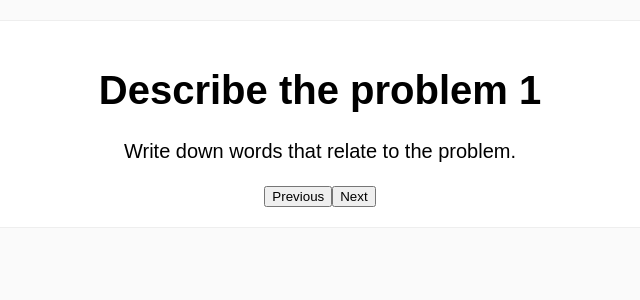
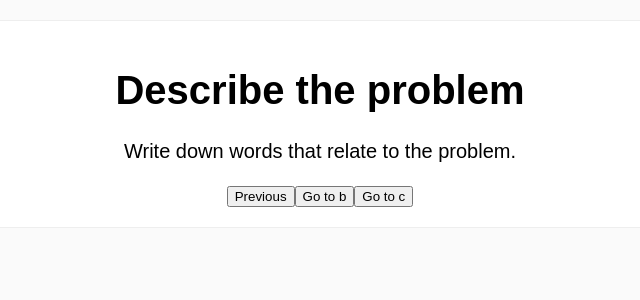
Before and after one commit to alicelieutier/follow_the_process, a React (Create React App) app: page / in a window 1280 px wide. Shown: the top 300 px of the page, without its empty margins (320-960 px from the left). Built offline with nearby package versions, Linux system fonts and the light colour scheme.

Commit message:
implement basic graph structure for process

```diff
--- a/src/App.js
+++ b/src/App.js
@@ -3,48 +3,61 @@ import './App.css';
 
 import Step from './components/Step';
 
-const flow = [
-  {
-    title: 'Describe the problem 1',
+// these constants are stubs that will eventually be replaced by API calls
+const graph = {
+  a: {
+    title: 'Describe the problem',
     description: 'Write down words that relate to the problem.',
+    nextSteps: ['b', 'c']
   },
-  {
-    title: 'Describe the problem 2',
-    description: 'Write down words that relate to the problem.',
+  b: {
+    title: 'Google these words',
+    description: 'Enter these terms in google and read through the results.',
+    nextSteps: ['c']
   },
-  {
-    title: 'Describe the problem 3',
-    description: 'Write down words that relate to the problem.',
+  c: {
+    title: 'Draw a diagram of the system',
+    description: 'Use these words to diagram what you believe might be happening.',
+    nextSteps: []
   }
-]
+}
+
+const firstStepID = 'a'
+// end of stubs
 
 class App extends Component {
   constructor(props) {
     super(props);
-    this.state = {currentStep: 0};
+    this.state = {
+      history: [firstStepID],
+    };
   }
 
-  next() {
-    if (this.state.currentStep < flow.length - 1) {
-      this.setState({currentStep: this.state.currentStep + 1})
-      return true;
-    }
-    return false;
+  getCurrentStep() {
+    return this.state.history.slice(-1)[0]
   }
 
   prev() {
-    if (this.state.currentStep > 0) {
-      this.setState({currentStep: this.state.currentStep - 1})
-      return true;
+    if (this.state.history.length <= 1) {
+      throw new Error(`No step to go back to`)
     }
-    return false;
+    const newHistory = this.state.history.slice(0,-1)
+    this.setState({history: newHistory})
+  }
+
+  chooseNext(nextID) {
+    if (!graph.hasOwnProperty(nextID)) {
+      throw new Error(`Trying to navigate to non-existent step id "${nextID}"`)
+    }
+    const newHistory = this.state.history.concat([nextID])
+    this.setState({history: newHistory})
   }
 
   render() {
     return (
       <div className="App">
         <div className="wrapper">
-        <Step {...flow[this.state.currentStep]} prev={() => this.prev()} next={() => this.next()} />
+        <Step {...graph[this.getCurrentStep()]} prev={() => this.prev()} next={(id) => this.chooseNext(id)} />
         </div>
       </div>
     );
--- a/src/components/Navigation.js
+++ b/src/components/Navigation.js
@@ -1,10 +1,14 @@
 import React from 'react';
 // import './Navigation.css';
 
-const Navigation = ({prev, next}) => (
+const Navigation = ({prev, next, nextSteps}) => (
     <div className="Navigation">
         <button onClick={prev}>Previous</button>
-        <button onClick={next}>Next</button>
+        {
+            nextSteps.map((stepId) => (
+                <button key={stepId} onClick={() => next(stepId)}>{`Go to ${stepId}`}</button>
+            ))
+        }
     </div>
 )
 
--- a/src/components/Step.js
+++ b/src/components/Step.js
@@ -3,11 +3,11 @@ import './Step.css';
 
 import Navigation from './Navigation';
 
-const Step = ({title, description, prev, next}) => (
+const Step = ({title, description, nextSteps, prev, next}) => (
     <div className="Step">
         <h1>{title}</h1>
         <p>{description}</p>
-        <Navigation {...{prev, next}} />
+        <Navigation {...{prev, next, nextSteps}} />
     </div>
 )
 
```
